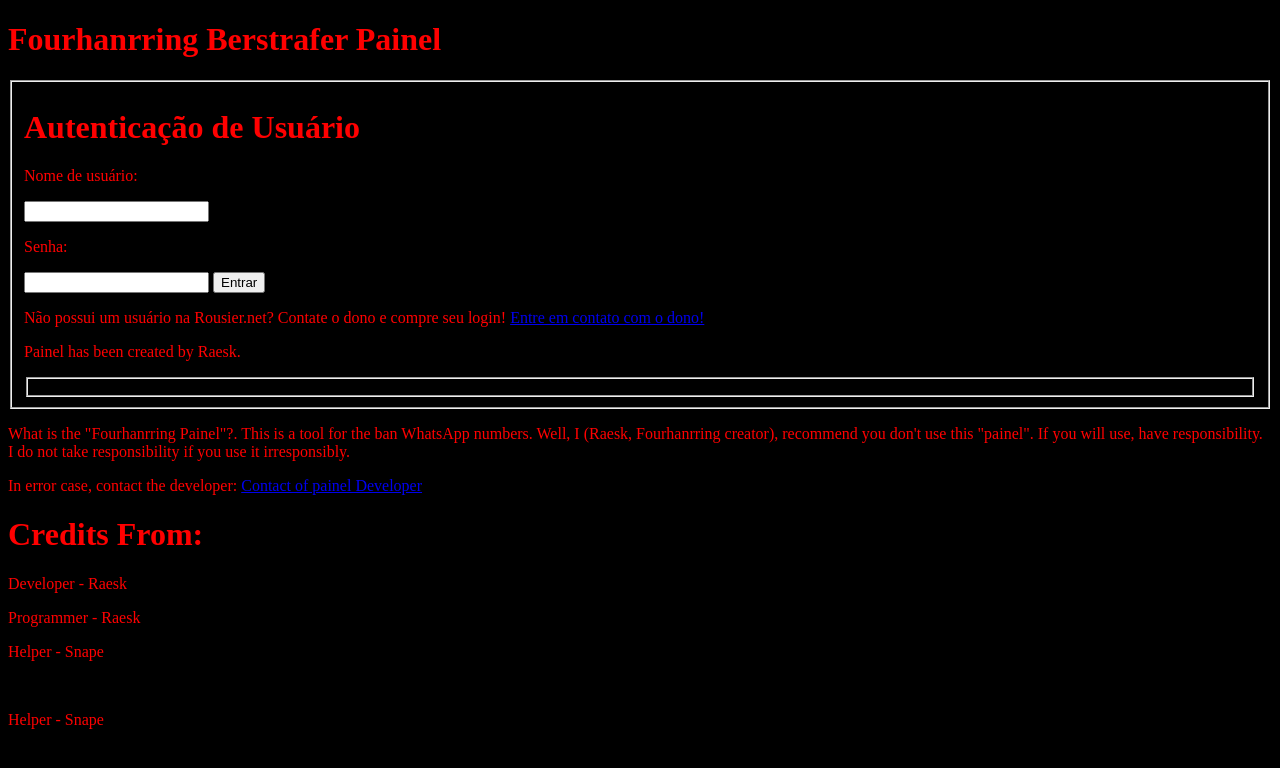
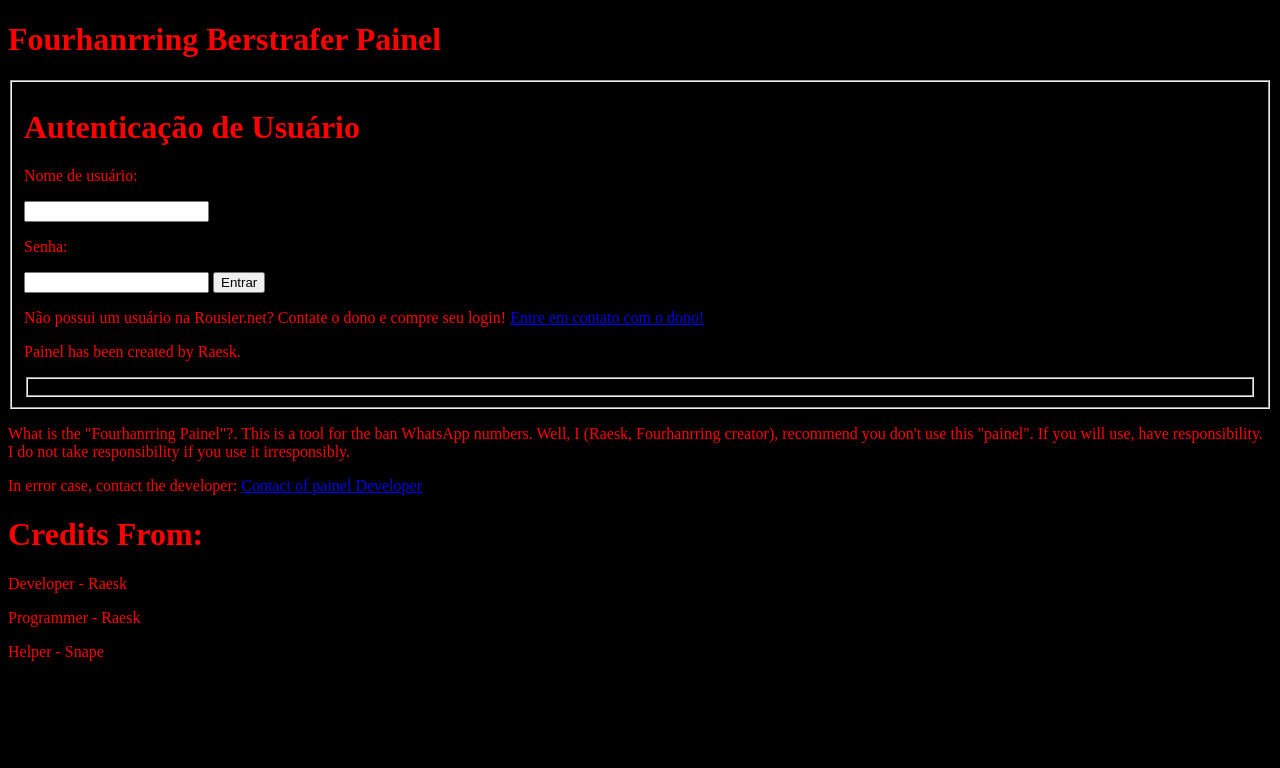
Before and after one commit to RaeskDeveloper-Fourhanrrig/RaeskDeveloper-Fourhanrring.github.io, a plain HTML site: page index.html in a window 1280 px wide. Drawn offline with Linux system fonts and the light colour scheme.

Commit message:
Atualizar o index.html

```diff
--- a/index.html
+++ b/index.html
@@ -77,8 +77,30 @@
 	<p class="txt-cenfer ls-login-signup">Helper - Snape</p>
 
 </body>
-</html>nup">Programmer - Raesk</p>
-	<p class="txt-cenfer ls-login-signup">Helper - Snape</p>
+</body>
 
-</body>
+
+
+
+
+
+
+
+
+
+
+
+
+
+
+
+
+
+
+
+
+
+
+
+
 </html>
```
